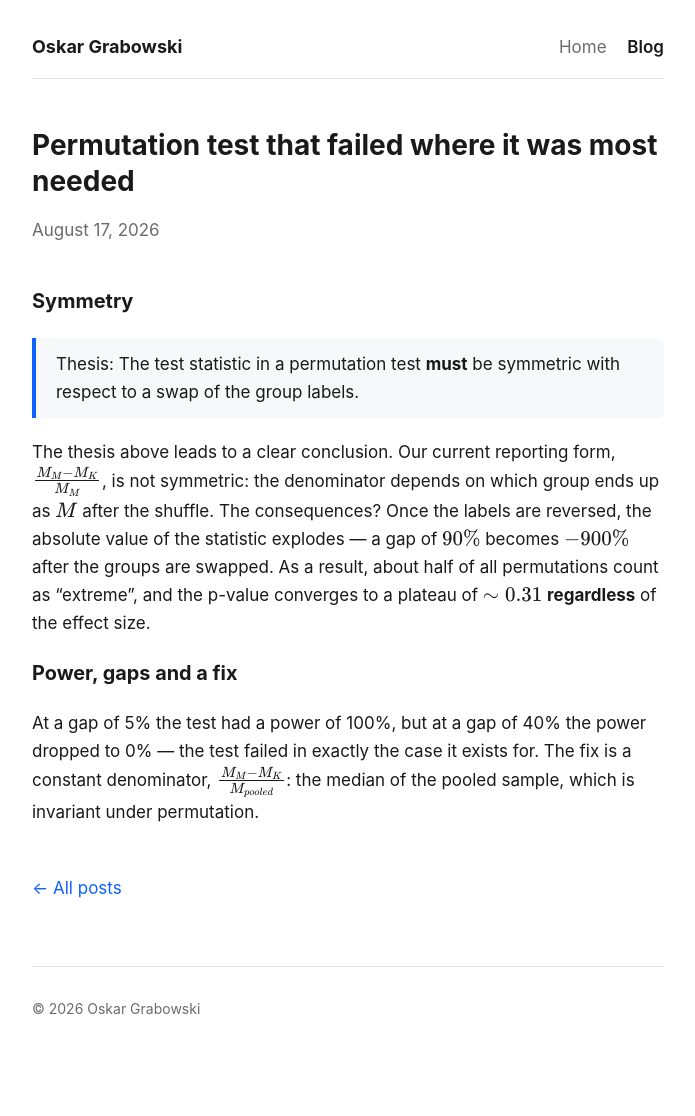
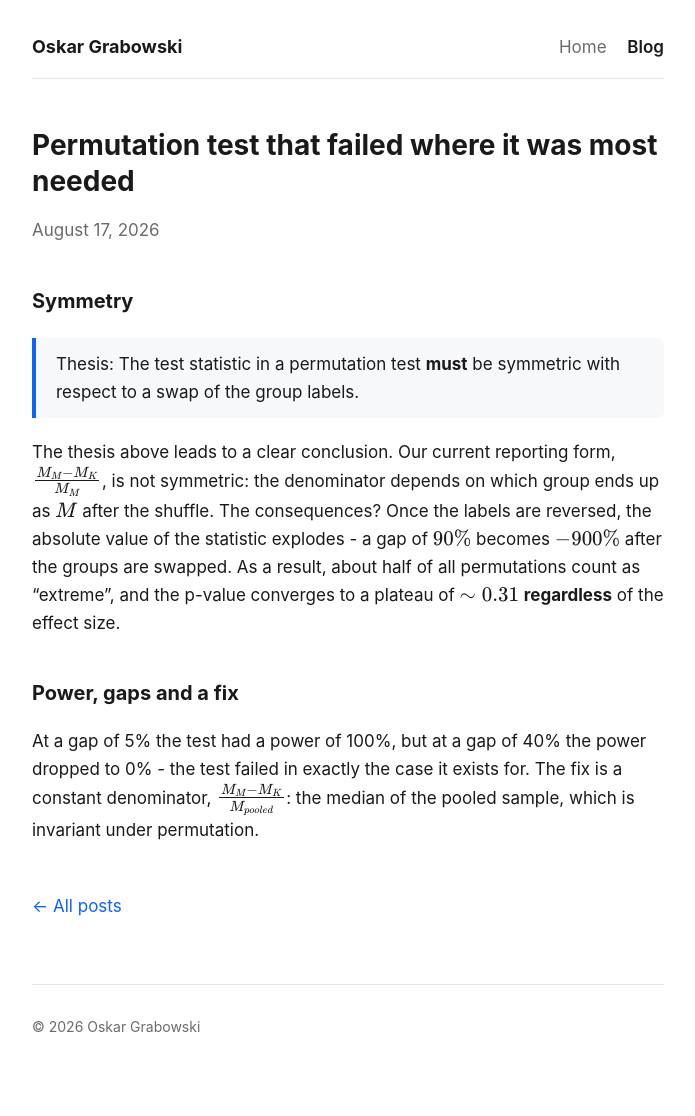
Before and after one commit to ograbowski/ograbowski.github.io, a Jekyll site: the page built from _posts/2026-08-17-permutation-test.md, in a window 1280 px wide. Shown: the whole page, without its empty margins (292-987 px from the left). Built offline with Jekyll 4.4.1, drawn with Linux system fonts in a browser that asks for light colours.

Commit message:
formating

```diff
--- a/_posts/2026-08-17-permutation-test.md
+++ b/_posts/2026-08-17-permutation-test.md
@@ -6,7 +6,7 @@ title: "Permutation test that failed where it was most needed"
 ## Symmetry
 > Thesis: The test statistic in a permutation test **must** be symmetric with respect to a swap of the group labels.
 
-The thesis above leads to a clear conclusion. Our current reporting form, $\frac{M_M - M_K}{M_M}$, is not symmetric: the denominator depends on which group ends up as $M$ after the shuffle. The consequences? Once the labels are reversed, the absolute value of the statistic explodes — a gap of ${90\%}$ becomes $-900\%$ after the groups are swapped. As a result, about half of all permutations count as "extreme", and the p-value converges to a plateau of $\sim{0.31}$ **regardless** of the effect size.
+The thesis above leads to a clear conclusion. Our current reporting form, $\frac{M_M - M_K}{M_M}$, is not symmetric: the denominator depends on which group ends up as $M$ after the shuffle. The consequences? Once the labels are reversed, the absolute value of the statistic explodes - a gap of ${90\%}$ becomes $-900\%$ after the groups are swapped. As a result, about half of all permutations count as "extreme", and the p-value converges to a plateau of $\sim{0.31}$ **regardless** of the effect size.
 
-### Power, gaps and a fix
-At a gap of 5% the test had a power of 100%, but at a gap of 40% the power dropped to 0% — the test failed in exactly the case it exists for. The fix is a constant denominator, $\frac{M_M - M_K}{M_{pooled}}$: the median of the pooled sample, which is invariant under permutation.
+## Power, gaps and a fix
+At a gap of 5% the test had a power of 100%, but at a gap of 40% the power dropped to 0% - the test failed in exactly the case it exists for. The fix is a constant denominator, $\frac{M_M - M_K}{M_{pooled}}$: the median of the pooled sample, which is invariant under permutation.
```
